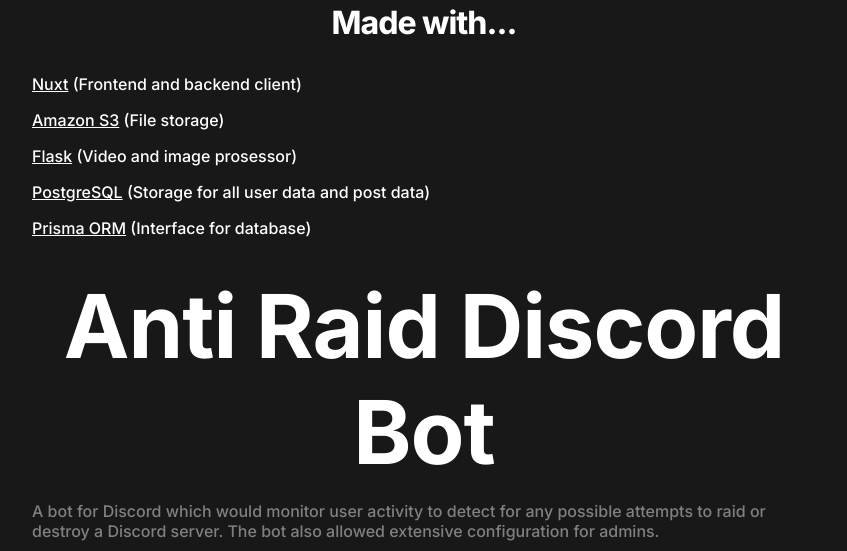
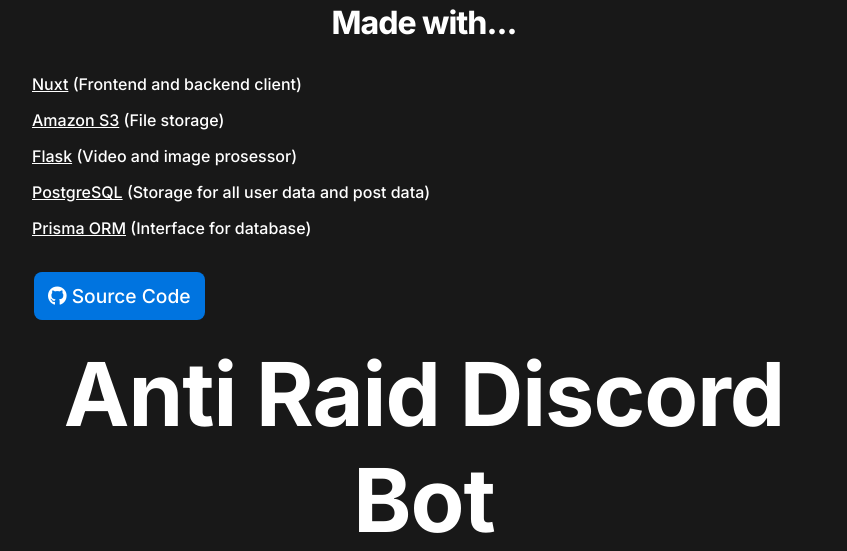
Before and after one commit to RockyRosso/rockyrosso.xyz, an Astro site: page /projects in a window 1280 px wide. Shown: the part 3634-4185 px from the top of the page, without its empty margins (216-1063 px from the left). Built offline with nearby package versions, Linux system fonts and the light colour scheme; Astro itself is replaced by a stand-in of ours.

Commit message:
Added a 'Source Code' link for open sourced projects

```diff
--- a/src/components/Projects/Programming.vue
+++ b/src/components/Projects/Programming.vue
@@ -6,6 +6,9 @@
                 v-if="project.type === 'gallery'"
                 :project="project"
             />
+            <div>
+                <a v-if="project.source && project.source !== ''" :href="project.source" target="_blank" class="button"><span><i class="fa-brands fa-github"></i></span> Source Code</a>
+            </div>
         </div>
     </div>
 </template>
--- a/src/data/projects/programming.ts
+++ b/src/data/projects/programming.ts
@@ -92,6 +92,8 @@
         title: "Funni Forum",
         description:
             "A forum website with the ability for users to post about specific topics, and engage with other posts using likes and comments. The site has been offline since mid 2024.",
+
+        source: "https://github.com/RockyRosso/funni-forum",
 
         media: [
             {
--- a/src/data/projects/types.ts
+++ b/src/data/projects/types.ts
@@ -3,6 +3,8 @@
 
     title: string;
     description: string;
+
+    source?: string;
 
     image?: string;
     link?: string;
```
